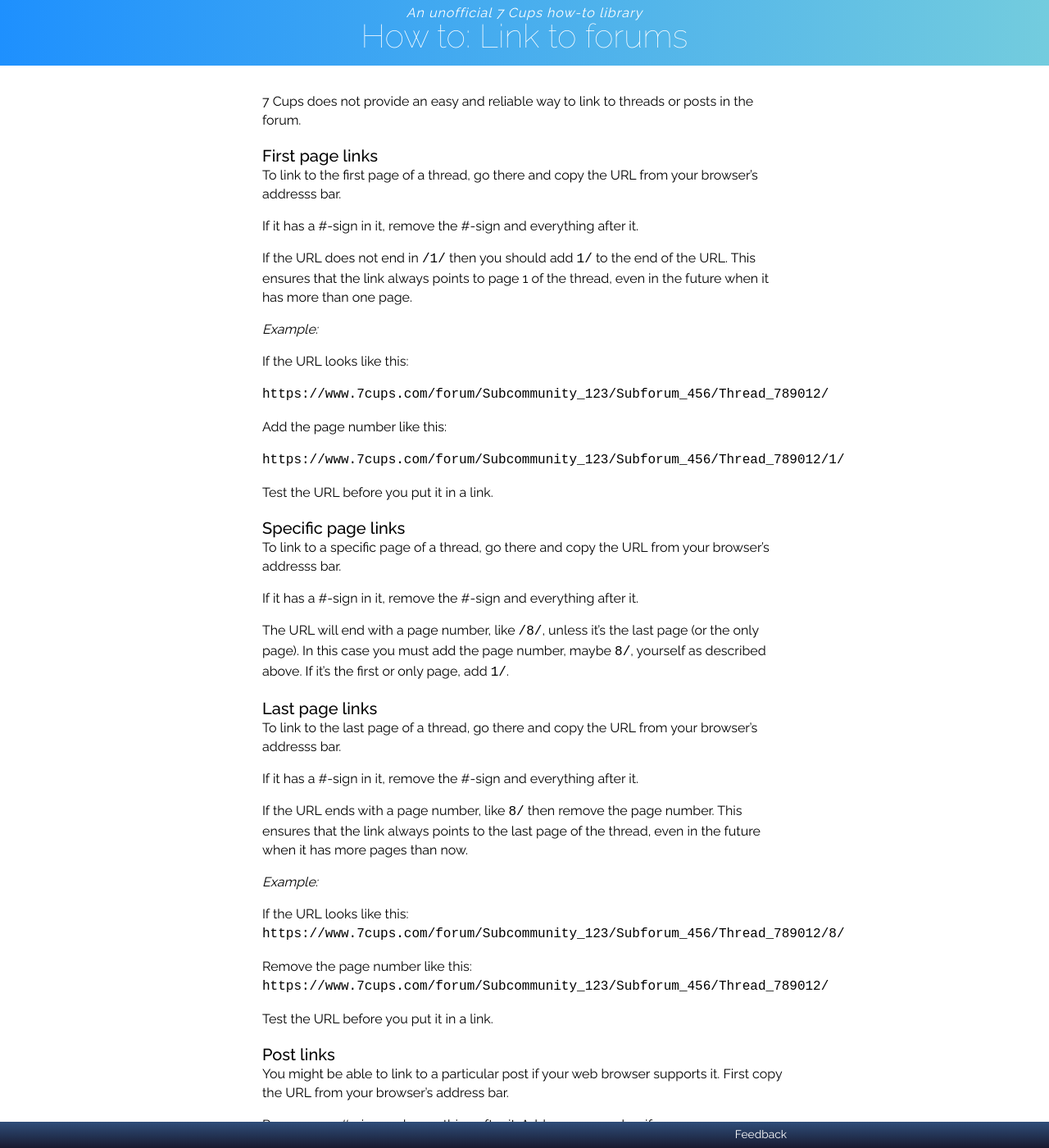
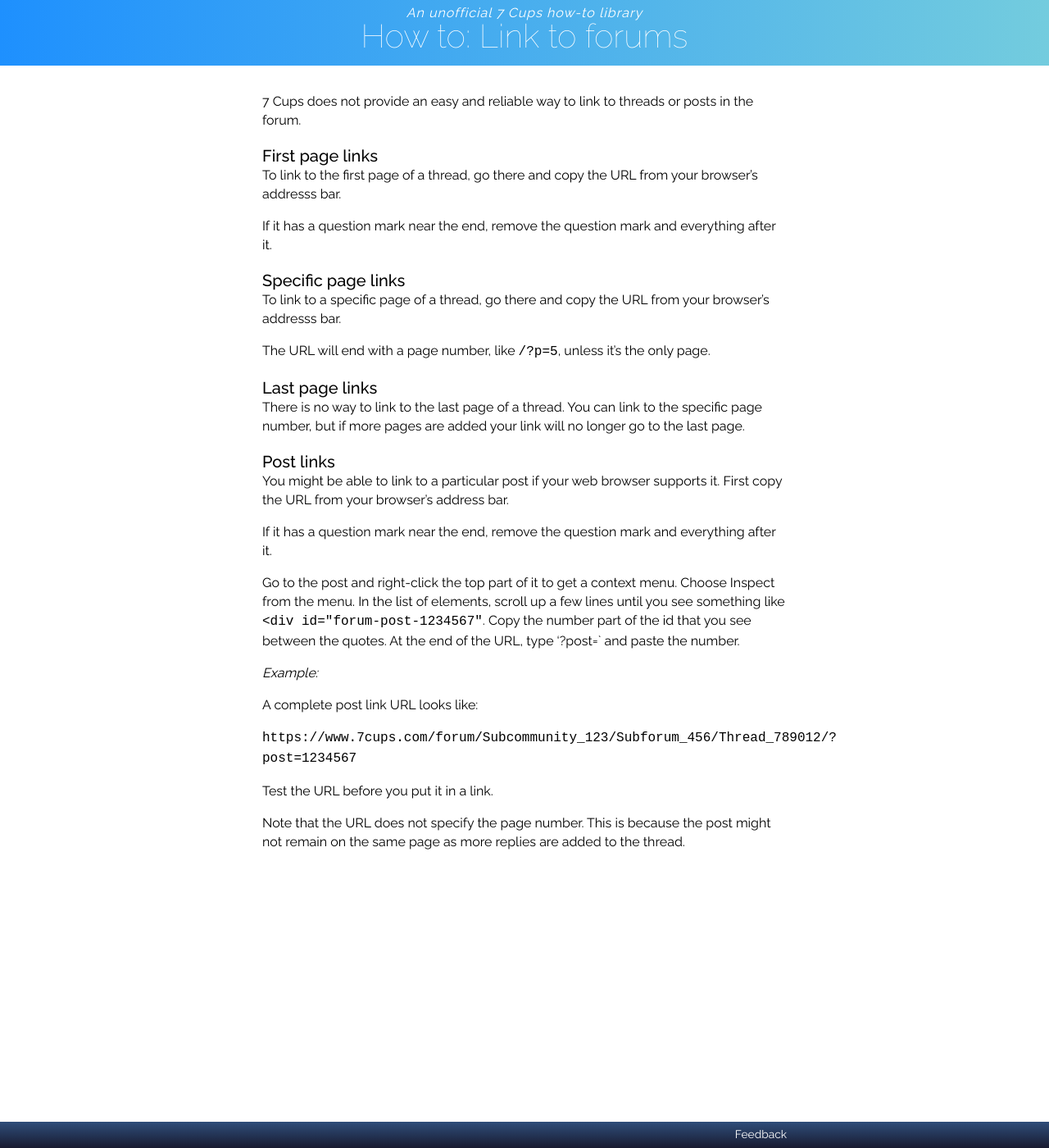
Before and after one commit to RarelyCharlie/rarelycharlie.github.io, a Jekyll site: the page built from _howto/forumlink.md, in a window 1280 px wide and 1400 px high. Shown: the whole window at 82% size. Built offline with Jekyll 4.4.1, drawn with Linux system fonts in a browser that asks for light colours; some of the changed text lies outside the part shown.

Commit message:
link update

```diff
--- a/_howto/forumlink.md
+++ b/_howto/forumlink.md
@@ -10,69 +10,35 @@ feedback: "https://www.7cups.com/@RarelyCharlie"
 
 To link to the first page of a thread, go there and copy the URL from your browser's addresss bar.
 
-If it has a #-sign in it, remove the #-sign and everything after it.
-
-If the URL does not end in `/1/` then you should add `1/` to the end of the URL. This ensures that the
-link always points to page 1 of the thread, even in the future when it has more than one page.
-
-*Example:*
-
-If the URL looks like this:
-
-`https://www.7cups.com/forum/Subcommunity_123/Subforum_456/Thread_789012/`
-
-Add the page number like this:
-
-`https://www.7cups.com/forum/Subcommunity_123/Subforum_456/Thread_789012/1/`
-
-Test the URL before you put it in a link.
+If it has a question mark near the end, remove the question mark and everything after it.
 
 ### Specific page links
 
 To link to a specific page of a thread, go there and copy the URL from your browser's addresss bar.
 
-If it has a #-sign in it, remove the #-sign and everything after it.
-
-The URL will end with a page number, like `/8/`, unless it's the last page (or the only page). In this case you
-must add the page number, maybe `8/`, yourself as described above. If it's the first or only page, add `1/`.
+The URL will end with a page number, like `/?p=5`, unless it's the only page.
 
 ### Last page links
 
-To link to the last page of a thread, go there and copy the URL from your browser's addresss bar.
-
-If it has a #-sign in it, remove the #-sign and everything after it.
-
-If the URL ends with a page number, like `8/` then remove the page number. This ensures that the
-link always points to the last page of the thread, even in the future when it has more pages than now.
-
-*Example:*
-
-If the URL looks like this:
-`https://www.7cups.com/forum/Subcommunity_123/Subforum_456/Thread_789012/8/`
-
-Remove the page number like this:
-`https://www.7cups.com/forum/Subcommunity_123/Subforum_456/Thread_789012/`
-
-Test the URL before you put it in a link.
+There is no way to link to the last page of a thread. You can link to the specific page number, but if more pages are added your link will no longer go to the last page.
 
 ### Post links
 
 You might be able to link to a particular post if your web browser supports it. First copy the URL
 from your browser's address bar.
 
-Remove any #-sign and everything after it. Add a page number if necessary, as described above.
+If it has a question mark near the end, remove the question mark and everything after it.
 
 Go to the post and right-click the top part of it to get a context menu. Choose Inspect from the menu.
-In the list of elements, scroll up a few lines until you see something like `id="forum-post-1234567"`.
-Copy the number part of the id that you see between the quotes. At the end of the URL, type a `#`-sign and paste the number.
+In the list of elements, scroll up a few lines until you see something like `<div id="forum-post-1234567"`.
+Copy the number part of the id that you see between the quotes. At the end of the URL, type '?post=` and paste the number.
 
 *Example:*
 
 A complete post link URL looks like:
 
-`https://www.7cups.com/forum/Subcommunity_123/Subforum_456/Thread_789012/1/#1234567`
+`https://www.7cups.com/forum/Subcommunity_123/Subforum_456/Thread_789012/?post=1234567`
 
 Test the URL before you put it in a link.
 
-**Note:** When you click on a link to a particular post, 7 Cups hides the top part of the post underneath the
-navigation bar at the top of the screen. This is a bug in 7 Cups.
+Note that the URL does not specify the page number. This is because the post might not remain on the same page as more replies are added to the thread.
```
Also changed, not shown: _howto/forumlinkext.md (deleted, +0 -58 lines).
